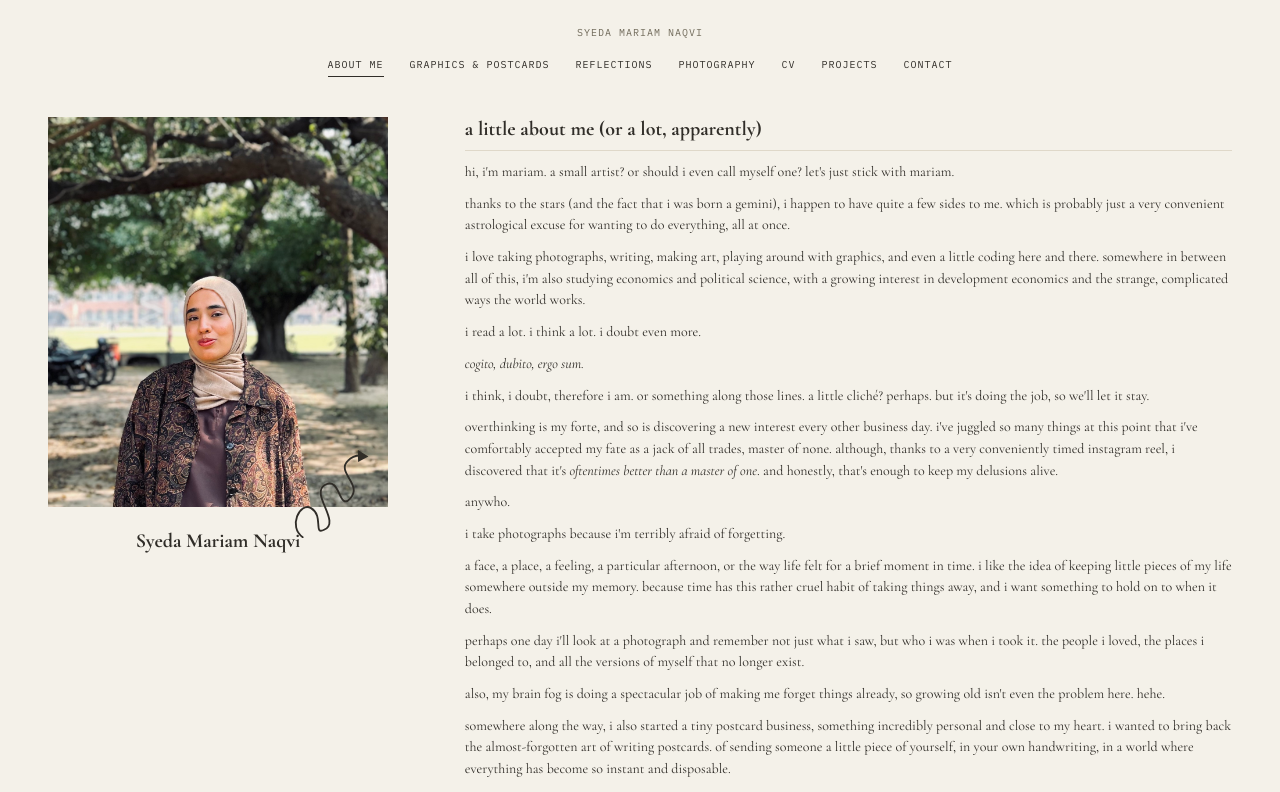
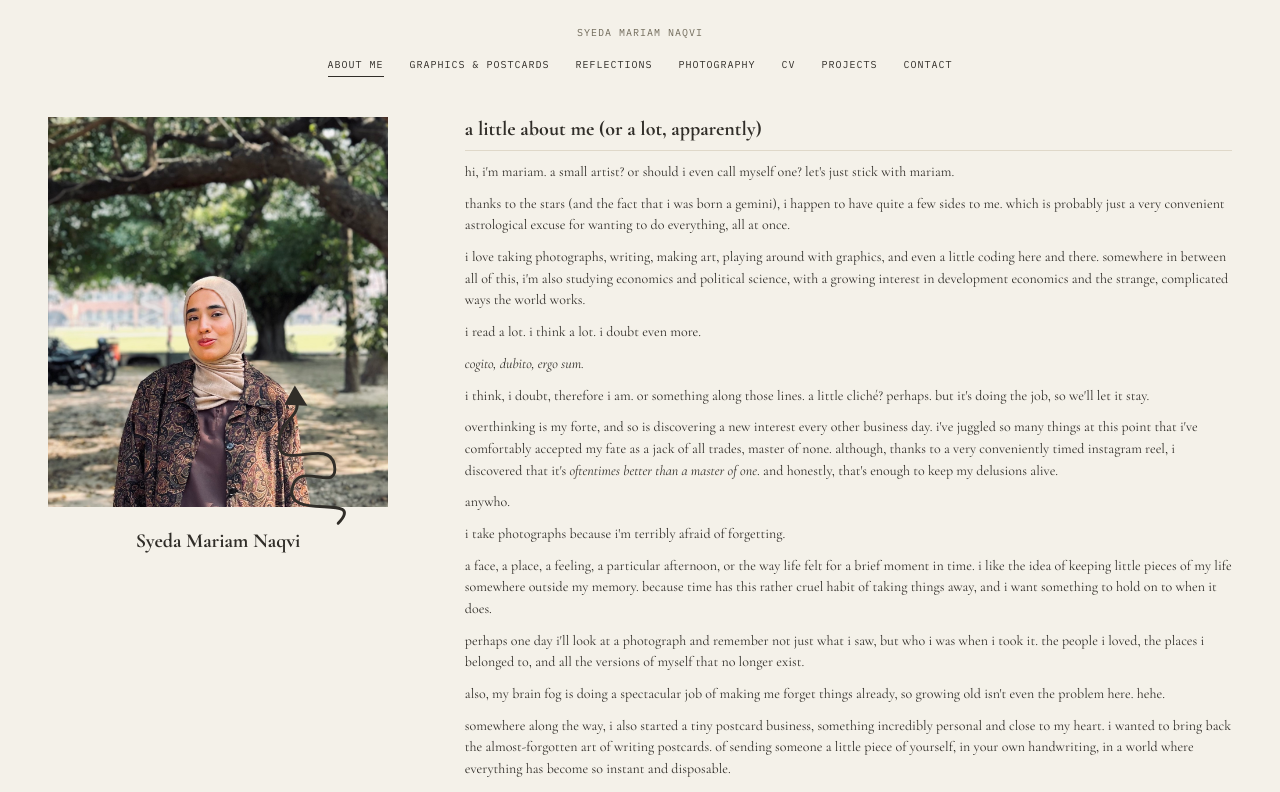
Before and after one commit to mariamnaqvi338-bot/personal-website-, a React (Vite) app: page / in a window 1280 px wide. Shown: the top 792 px of the page. Built offline with nearby package versions, Linux system fonts and the light colour scheme.

Commit message:
Point curved arrow into portrait toward Mariam

```diff
--- a/src/main.tsx
+++ b/src/main.tsx
@@ -12,7 +12,7 @@ function PageHeading({ index, title, subtitle }: { index: string; title: string;
 }
 function ContentsLabel({ children }: { children: React.ReactNode }) { return <div className="contents-label"><span>Contents</span><span className="dotted-line"/><span>{children}</span></div>; }
 function About() {
-  return <div className="about-layout"><aside className="about-profile">{personal.portrait && <figure className="profile-photo"><img src={personal.portrait} width="1170" height="1341" alt="Syeda Mariam Naqvi standing beneath a tree" fetchPriority="high"/></figure>}<div className="portrait-signature"><svg className="portrait-arrow" viewBox="0 0 180 85" fill="none" aria-hidden="true"><path d="M8 67 C-1 39 40 18 48 38 C57 61 23 75 43 79 C73 87 61 18 89 22 C119 26 80 70 108 65 C139 60 116 17 143 14 C155 12 164 18 170 25"/><path className="arrow-tip" d="M155 26 L174 29 L167 10 Z"/></svg><h1>Syeda Mariam Naqvi</h1></div></aside><section className="about-story" aria-labelledby="about-title"><h2 id="about-title">{aboutHeading}</h2>{about.map((p,i) => <p key={p} className={i===0 ? 'opening-line' : undefined}><InlineText text={p}/></p>)}</section></div>;
+  return <div className="about-layout"><aside className="about-profile">{personal.portrait && <figure className="profile-photo"><img src={personal.portrait} width="1170" height="1341" alt="Syeda Mariam Naqvi standing beneath a tree" fetchPriority="high"/></figure>}<div className="portrait-signature"><svg className="portrait-arrow" viewBox="0 0 120 165" fill="none" aria-hidden="true"><path d="M104 154 C135 121 45 154 57 115 C65 89 106 124 100 93 C94 63 36 105 43 65 C46 46 65 44 61 25"/><path className="arrow-tip" d="M48 31 L59 11 L72 32 Z"/></svg><h1>Syeda Mariam Naqvi</h1></div></aside><section className="about-story" aria-labelledby="about-title"><h2 id="about-title">{aboutHeading}</h2>{about.map((p,i) => <p key={p} className={i===0 ? 'opening-line' : undefined}><InlineText text={p}/></p>)}</section></div>;
 }
 function Graphics() {
   return <><PageHeading index="I" title="Graphics & postcards" subtitle="Things made to be seen, held, and sent."/><ContentsLabel>GRAPHIC WORK</ContentsLabel>{graphicWork.map((item, i) => <article className="entry" key={item.title}><span className="entry-number">{roman[i] ?? i + 1}</span><div><h2>{item.title}</h2><p>{item.description}</p>{item.images.length > 0 && <div className="image-grid">{item.images.map(image => <figure key={image.src}><img src={image.src} alt={image.alt} loading="lazy"/>{image.caption && <figcaption>{image.caption}</figcaption>}</figure>)}</div>}<p className="quiet-note">Designs and further details will be added to this collection.</p></div><span className="entry-meta">{item.category}</span></article>)}</>;
--- a/src/style.css
+++ b/src/style.css
@@ -260,3 +260,7 @@ footer {
 .portrait-arrow path{stroke:var(--ink);stroke-width:3;stroke-linecap:round;stroke-linejoin:round}
 .portrait-arrow .arrow-tip{fill:var(--ink);stroke:none}
 @media(max-width:700px){.portrait-arrow{width:90px;height:55px;right:5px;top:-35px}}
+
+/* Anchor the arrow over the portrait, with the tip inside the subject area. */
+.portrait-arrow{width:34%;height:auto;right:10%;top:auto;bottom:20px;transform:none;overflow:visible;z-index:1}
+@media(max-width:700px){.portrait-arrow{width:24%;right:24%;bottom:20px}}
```
